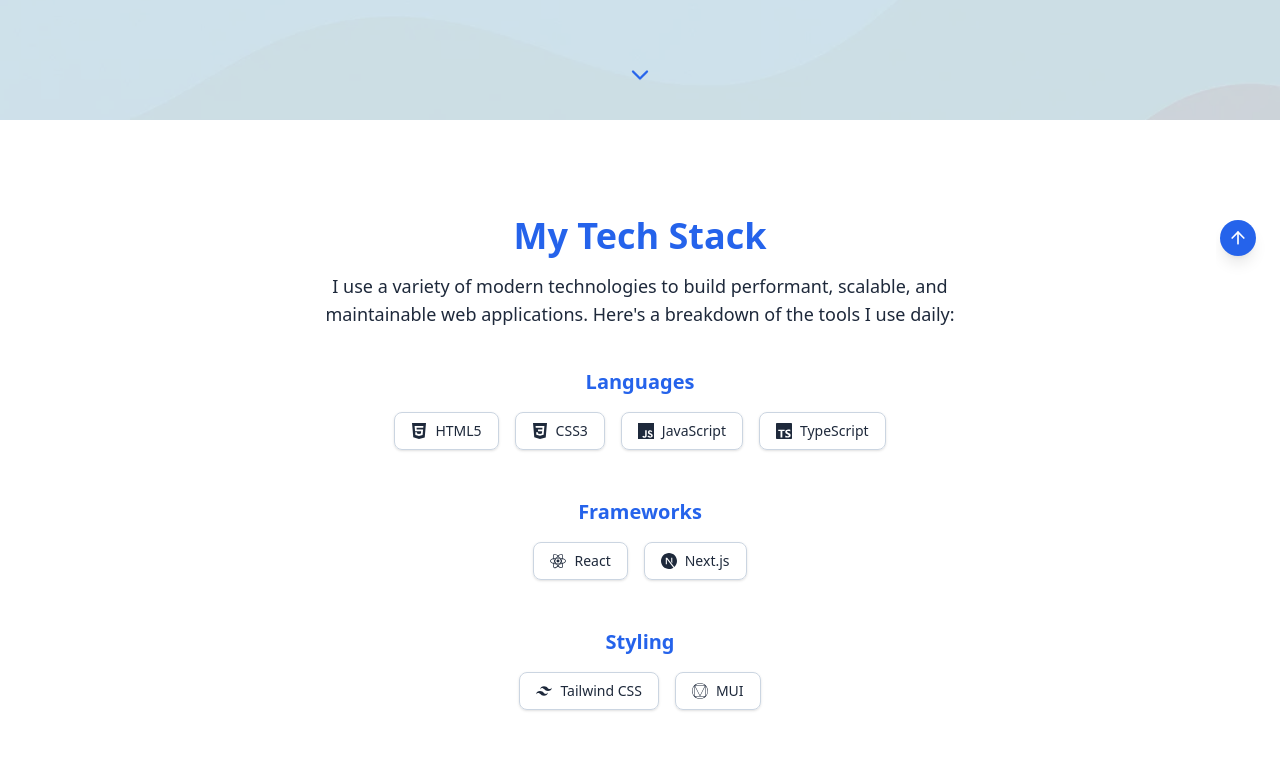
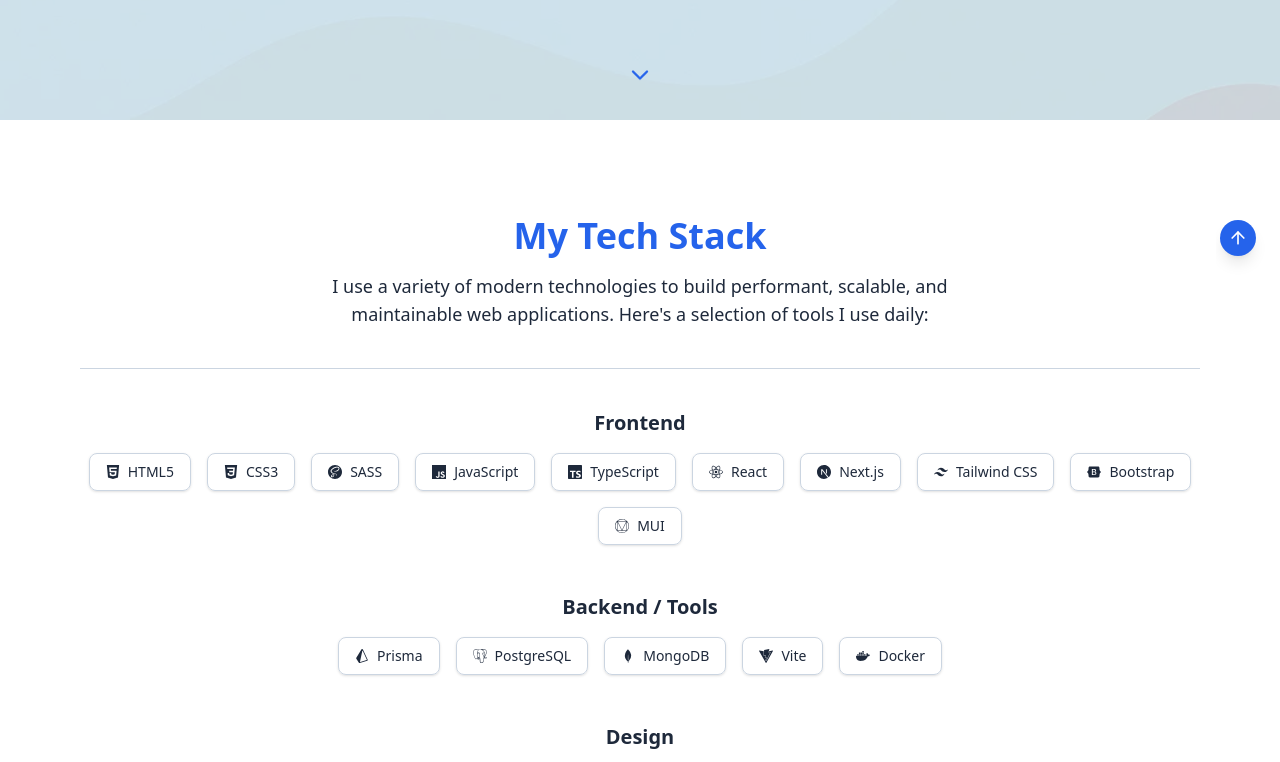
Before and after one commit to andrewteece/andrewteece-portfolio, a React (Vite) app: page / in a window 1280 px wide. Shown: the part 520-1282 px from the top of the page. Built offline with nearby package versions, Linux system fonts and the light colour scheme.

Commit message:
custom favicon and update TechStack

```diff
--- a/index.html
+++ b/index.html
@@ -4,7 +4,7 @@
     <meta charset="UTF-8" />
     <link rel="icon" type="image/svg+xml" href="/vite.svg" />
     <meta name="viewport" content="width=device-width, initial-scale=1.0" />
-    <link rel="icon" href="/favicon.png" type="image/png" />
+    <link rel="icon" href="./public/favicon.png" type="image/png" />
 
     <!-- Google tag (gtag.js) -->
     <script
--- a/src/components/Sections/TechStack.tsx
+++ b/src/components/Sections/TechStack.tsx
@@ -1,3 +1,4 @@
+// src/components/sections/TechStack.tsx
 import { motion } from 'framer-motion';
 import { ChevronDown } from 'lucide-react';
 import {
@@ -13,71 +14,44 @@
   SiMongodb,
   SiVite,
   SiMaterialdesign,
+  SiSass,
+  SiBootstrap,
+  SiDocker,
+  SiFigma,
+  SiAdobephotoshop,
 } from 'react-icons/si';
 
-const groups = [
-  {
-    title: 'Languages',
-    items: [
+const techGroups = {
+  Frontend: [
     { label: 'HTML5', icon: <SiHtml5 /> },
     { label: 'CSS3', icon: <SiCss3 /> },
+    { label: 'SASS', icon: <SiSass /> },
     { label: 'JavaScript', icon: <SiJavascript /> },
     { label: 'TypeScript', icon: <SiTypescript /> },
-    ],
-  },
-  {
-    title: 'Frameworks',
-    items: [
     { label: 'React', icon: <SiReact /> },
     { label: 'Next.js', icon: <SiNextdotjs /> },
-    ],
-  },
-  {
-    title: 'Styling',
-    items: [
     { label: 'Tailwind CSS', icon: <SiTailwindcss /> },
+    { label: 'Bootstrap', icon: <SiBootstrap /> },
     { label: 'MUI', icon: <SiMaterialdesign /> },
   ],
-  },
-  {
-    title: 'Tools & Databases',
-    items: [
+  'Backend / Tools': [
     { label: 'Prisma', icon: <SiPrisma /> },
     { label: 'PostgreSQL', icon: <SiPostgresql /> },
     { label: 'MongoDB', icon: <SiMongodb /> },
     { label: 'Vite', icon: <SiVite /> },
+    { label: 'Docker', icon: <SiDocker /> },
   ],
-  },
-];
-
-import { useEffect, useRef, useState, useContext } from 'react';
-import { ActiveSectionContext } from '../../context/ActiveSectionContext';
+  Design: [
+    { label: 'Figma', icon: <SiFigma /> },
+    { label: 'Adobe Photoshop', icon: <SiAdobephotoshop /> },
+  ],
+};
 
 export default function TechStack() {
-  const sectionRef = useRef<HTMLElement>(null);
-  const { setActiveSection } = useContext(ActiveSectionContext);
-  const [isActive, setIsActive] = useState(false);
-
-  useEffect(() => {
-    const observer = new IntersectionObserver(
-      ([entry]) => {
-        const visible = entry.isIntersecting;
-        setIsActive(visible);
-        if (visible) setActiveSection('techstack');
-      },
-      { threshold: 0.6 }
-    );
-    if (sectionRef.current) observer.observe(sectionRef.current);
-    return () => {
-      if (sectionRef.current) observer.unobserve(sectionRef.current);
-    };
-  }, []);
   return (
     <motion.section
-      ref={sectionRef}
       id='techstack'
-      data-active={isActive}
-      className='relative py-24 px-4 text-center max-w-6xl mx-auto bg-[radial-gradient(ellipse_at_top,_var(--tw-gradient-stops))] from-brand/5 via-transparent to-bg dark:from-brand/10 dark:to-bg'
+      className='relative py-24 px-4 text-center max-w-6xl mx-auto'
       initial={{ opacity: 0 }}
       whileInView={{ opacity: 1 }}
       transition={{ duration: 0.8 }}
@@ -88,35 +62,32 @@
       </h2>
       <p className='text-lg text-[var(--color-text)] max-w-2xl mx-auto mb-10'>
         I use a variety of modern technologies to build performant, scalable,
-        and maintainable web applications. Here's a breakdown of the tools I use
+        and maintainable web applications. Here's a selection of tools I use
         daily:
       </p>
 
-      <div className='space-y-12'>
-        {groups.map((group) => (
-          <div key={group.title}>
-            <h3 className='text-xl font-semibold text-[var(--color-brand)] mb-4'>
-              {group.title}
+      <div className='border-t border-[var(--color-border)] dark:border-[var(--color-border-dark)] mb-10 w-full'></div>
+
+      {Object.entries(techGroups).map(([category, items]) => (
+        <div key={category} className='mb-12'>
+          <h3 className='text-xl font-semibold text-[var(--color-text)] mb-4'>
+            {category}
           </h3>
           <div className='flex flex-wrap justify-center gap-4'>
-              {group.items.map((tech, index) => (
-                <motion.span
+            {items.map((tech) => (
+              <span
                 key={tech.label}
-                  initial={{ opacity: 0, y: 20 }}
-                  whileInView={{ opacity: 1, y: 0 }}
-                  viewport={{ once: true }}
-                  transition={{ duration: 0.4, delay: index * 0.05 }}
                 className='flex items-center gap-2 bg-[var(--color-bg-alt)] text-[var(--color-text)] border border-[var(--color-border)] px-4 py-2 rounded-lg shadow-sm text-sm font-medium hover:bg-[var(--color-accent)] hover:text-white transition'
               >
-                  <span className='text-base'>{tech.icon}</span>
+                {tech.icon}
                 {tech.label}
-                </motion.span>
+              </span>
             ))}
           </div>
         </div>
       ))}
-      </div>
 
+      {/* Scroll cue to next section */}
       <a
         href='#projects'
         className='absolute bottom-6 left-1/2 -translate-x-1/2 text-[var(--color-brand)] dark:text-[var(--color-accent)] animate-bounce'
--- a/src/components/shared/SEO.tsx
+++ b/src/components/shared/SEO.tsx
@@ -34,6 +34,7 @@
       <meta name='description' content={description} />
       <meta name='author' content='Andrew Teece' />
       <meta name='viewport' content='width=device-width, initial-scale=1' />
+      <link rel='icon' href='/favicon.ico' />
 
       {/* Open Graph */}
       <meta property='og:type' content='article' />
```
Also changed, not shown: public/favicon.png (added). Lines whose indentation alone changed are shown as unchanged.
